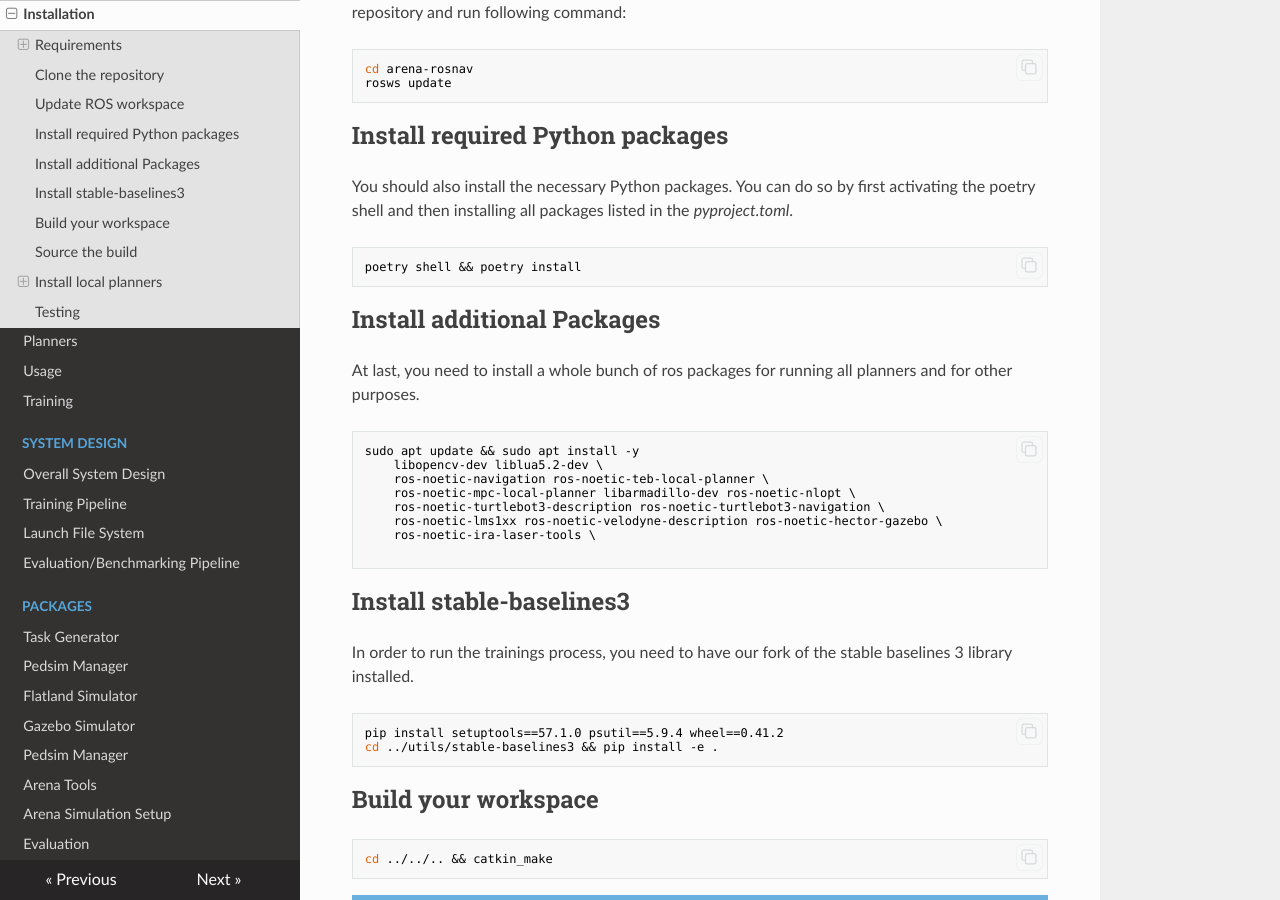
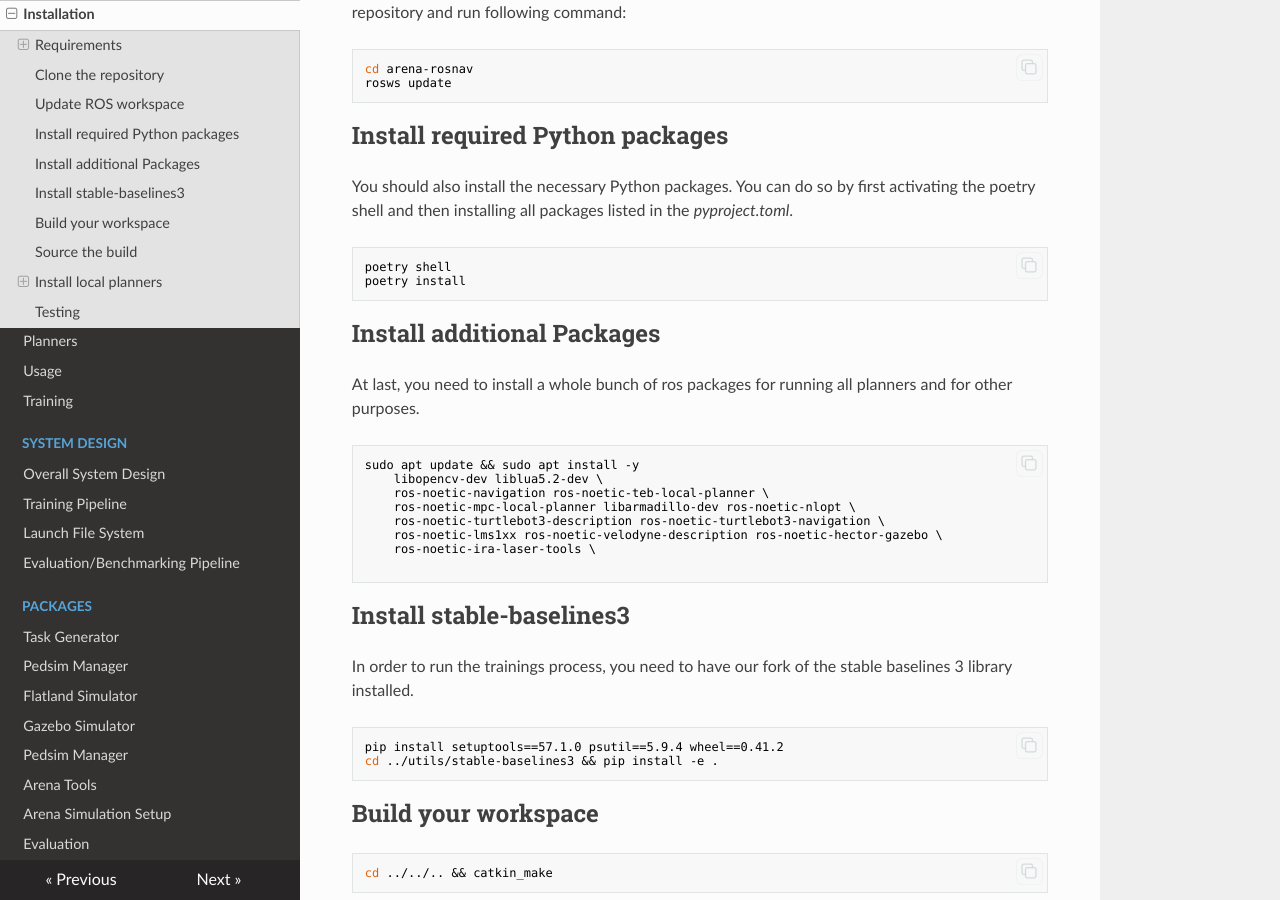
Before and after one commit to Arena-Rosnav/.github, an MkDocs documentation site: the page built from docs/user_guides/installation.md, in a window 1280 px wide and 900 px high, scrolled down 1763 px. Built offline with MkDocs 1.6.1, drawn with Linux system fonts in a browser that asks for light colours; nearby versions of some CDN libraries; comment, search, counter and statistics services are not loaded.

````diff
--- a/docs/user_guides/installation.md
+++ b/docs/user_guides/installation.md
@@ -78,7 +78,8 @@ rosws update
 You should also install the necessary Python packages. You can do so by first activating the poetry shell and then installing all packages listed in the _pyproject.toml_.
 
 ```bash
-poetry shell && poetry install
+poetry shell
+poetry install
 ```
 
 ## Install additional Packages
````
